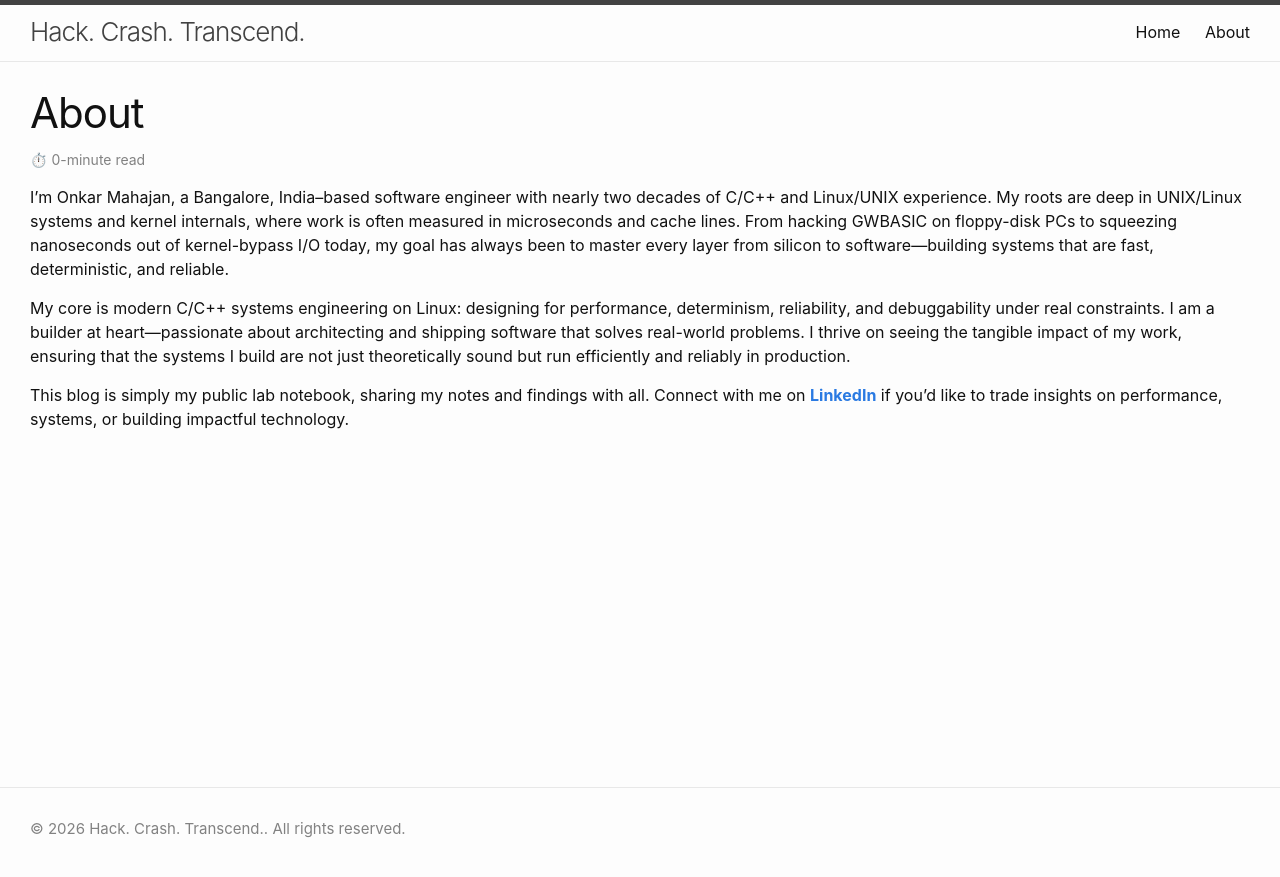
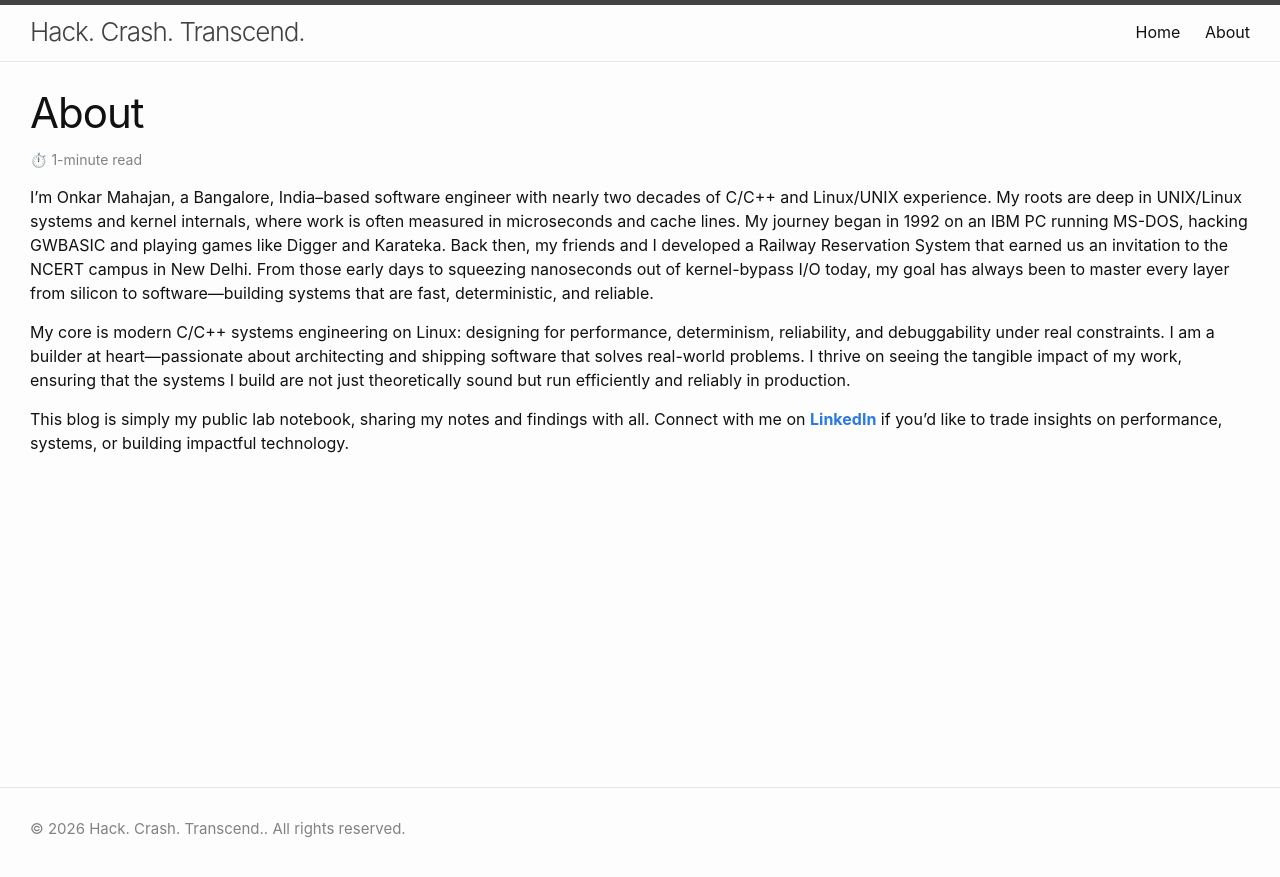
Before and after one commit to on2k23nm/on2k23nm.github.io, a Jekyll site: the page built from about.markdown, in a window 1280 px wide. Shown: the top 877 px of the page. Built offline with Jekyll 4.4.1, drawn with Linux system fonts in a browser that asks for light colours.

Commit message:
Add personal history details to About page

```diff
--- a/about.markdown
+++ b/about.markdown
@@ -4,7 +4,7 @@ title: About
 permalink: /about/
 ---
 
-I’m Onkar Mahajan, a Bangalore, India–based software engineer with nearly two decades of C/C++ and Linux/UNIX experience. My roots are deep in UNIX/Linux systems and kernel internals, where work is often measured in microseconds and cache lines. From hacking GWBASIC on floppy-disk PCs to squeezing nanoseconds out of kernel-bypass I/O today, my goal has always been to master every layer from silicon to software—building systems that are fast, deterministic, and reliable.
+I’m Onkar Mahajan, a Bangalore, India–based software engineer with nearly two decades of C/C++ and Linux/UNIX experience. My roots are deep in UNIX/Linux systems and kernel internals, where work is often measured in microseconds and cache lines. My journey began in 1992 on an IBM PC running MS-DOS, hacking GWBASIC and playing games like Digger and Karateka. Back then, my friends and I developed a Railway Reservation System that earned us an invitation to the NCERT campus in New Delhi. From those early days to squeezing nanoseconds out of kernel-bypass I/O today, my goal has always been to master every layer from silicon to software—building systems that are fast, deterministic, and reliable.
 
 My core is modern C/C++ systems engineering on Linux: designing for performance, determinism, reliability, and debuggability under real constraints. I am a builder at heart—passionate about architecting and shipping software that solves real-world problems. I thrive on seeing the tangible impact of my work, ensuring that the systems I build are not just theoretically sound but run efficiently and reliably in production.
 
```
